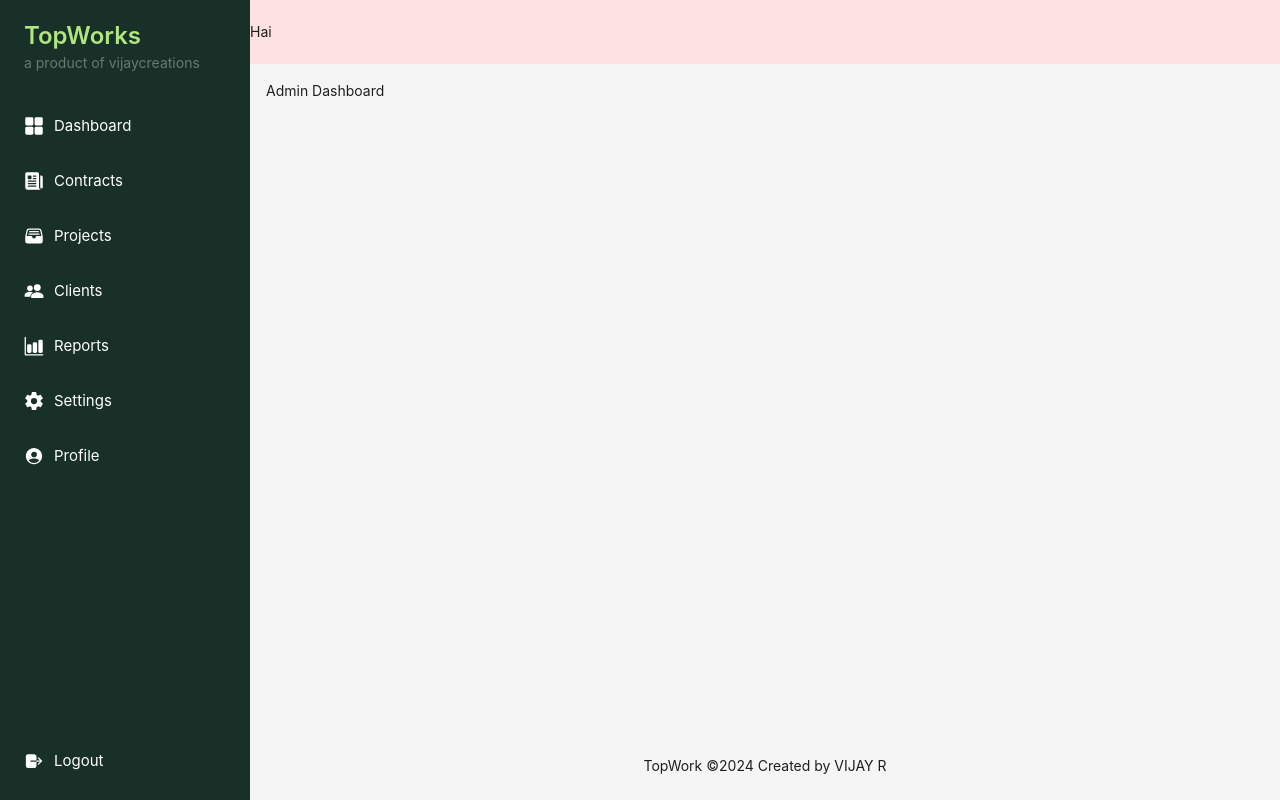
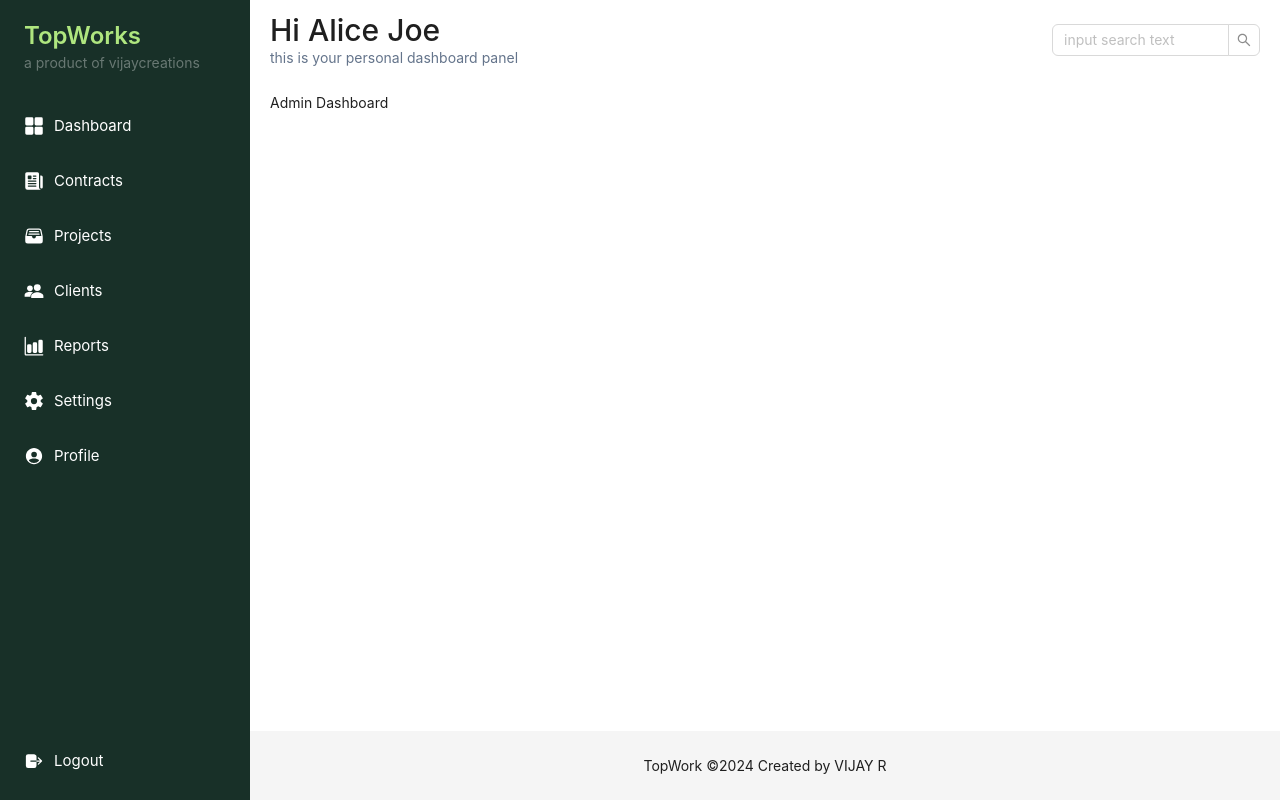
Before and after one commit to vijayinyoutube/react_dashboard, a React (Vite) app: page / in a window 1280 px wide. Built offline with nearby package versions, Linux system fonts and the light colour scheme.

Commit message:
enhancements

```diff
--- a/src/Presentation/Components/Resp.SideMenu/SideMenu.tsx
+++ b/src/Presentation/Components/Resp.SideMenu/SideMenu.tsx
@@ -59,6 +59,7 @@ const SideMenu = (props: RespSideMenuType) => {
         mode="inline"
         theme="dark"
         onClick={(e) => {
+          closeDrawer!();
           navigate(items ? items[parseInt(e.key) - 1].routes : "/");
           setCurrentRoute!(items ? items[parseInt(e.key) - 1].routes : "/");
         }}
--- a/src/Presentation/Components/Resp.SideMenu/SideMenuIcon.tsx
+++ b/src/Presentation/Components/Resp.SideMenu/SideMenuIcon.tsx
@@ -7,7 +7,7 @@ const SideMenuIcon = (props: RespSideMenuType) => {
 
   return (
     <>
-      <div className={`hidden pl-2.5 sm:block lg:hidden `}>
+      <div className={`hidden sm:block lg:hidden `}>
         {
           <Button
             type="text"
@@ -16,7 +16,7 @@ const SideMenuIcon = (props: RespSideMenuType) => {
                 <AiOutlineMenuUnfold className="h-5 w-5 text-black" />
               ) : (
                 <AiOutlineMenuFold
-                  className={` h-5 w-5 text-black ${collapsed ? "hidden" : "block md:hidden"}`}
+                  className={` h-5 w-5 text-black ${collapsed ? "hidden" : "hidden sm:block"}`}
                 />
               )
             }
--- a/src/Presentation/Screens/Admin/Admin.tsx
+++ b/src/Presentation/Screens/Admin/Admin.tsx
@@ -39,11 +39,11 @@ const Admin = () => {
           setCollapsed={setCollapsed}
           setCurrentRoute={setCurrentRoute}
         />
-        <Layout>
-          <Header style={{ padding: 0 }} className=" bg-red-100">
+        <Layout className="bg-white">
+          <Header style={{ padding: 0 }} className="h-auto bg-transparent">
             <PageTitle collapsed={collapsed} setCollapsed={setCollapsed} showDrawer={showDrawer}/>
           </Header>
-          <Content className="p-4">
+          <Content className="py-3 px-5">
             <RouteGenerator />
           </Content>
           <Footer style={{ textAlign: "center" }} className="bottom-0">
--- a/src/Presentation/Screens/Admin/Components/PageTitle.tsx
+++ b/src/Presentation/Screens/Admin/Components/PageTitle.tsx
@@ -1,20 +1,37 @@
 import { Flex } from "antd";
 import SideMenuIcon from "../../../Components/Resp.SideMenu/SideMenuIcon";
 import { RespPageTitleMenuIcon } from "../../../Types/Resp.SideMenu.Type";
+import Search from "antd/es/input/Search";
 
 const PageTitle = (props: RespPageTitleMenuIcon) => {
   const { collapsed, setCollapsed, showDrawer } = props;
   return (
-    <>
-      <SideMenuIcon
-        collapsed={collapsed}
-        setCollapsed={setCollapsed}
-        showDrawer={showDrawer}
-      />
+    <Flex className="justify-between px-1 py-3 sm:px-3 md:px-4 lg:px-2">
       <Flex>
-        <div className="text-2xl text-bold"><div>Hai</div></div>
+        <SideMenuIcon
+          collapsed={collapsed}
+          setCollapsed={setCollapsed}
+          showDrawer={showDrawer}
+        />
+        <Flex vertical className="item-center justify-center pl-3">
+          <div className="md:text-3xl text-lg font-medium">Hi Alice Joe</div>
+          <div className="md:text-sm text-xs font-base text-slate-500">
+            this is your personal dashboard panel
+          </div>
+        </Flex>
       </Flex>
-    </>
+
+      <Flex className="item-center justify-center pr-3">
+        <div className="flex items-center justify-center">
+          {" "}
+          <Search
+            className="w-44 md:w-52"
+            placeholder="input search text"
+            onSearch={() => {}}
+          />
+        </div>
+      </Flex>
+    </Flex>
   );
 };
 
--- a/src/index.css
+++ b/src/index.css
@@ -11,5 +11,5 @@
 }
 
 .content-container {
-  height: calc(100vh - 550px);
+  @apply md:h-sideMenuLogoutHeightLg sm:h-sideMenuLogoutHeightMd h-sideMenuLogoutHeightLg;
 }
--- a/tailwind.config.js
+++ b/tailwind.config.js
@@ -7,18 +7,10 @@ export default {
         timberGreen: "#183028",
         mediumSpringBud: "#afe67f",
       },
-      spacing: {
-        kSpacing: "",
-        kLargeSpacing: "",
-        kSmallSpacing: "",
-      },
-    },
-    fontSize: {
-      kSmallFont: "",
-      kBodyDescFont: "",
-      kHeadingFont: "",
-      kTitleFont: "",
-      kSubTitleFont: "",
+      height:{
+        sideMenuLogoutHeightLg:'calc(100vh - 550px);',
+        sideMenuLogoutHeightMd:'calc(100vh - 450px);'
+      }
     },
   },
   plugins: [],
```
